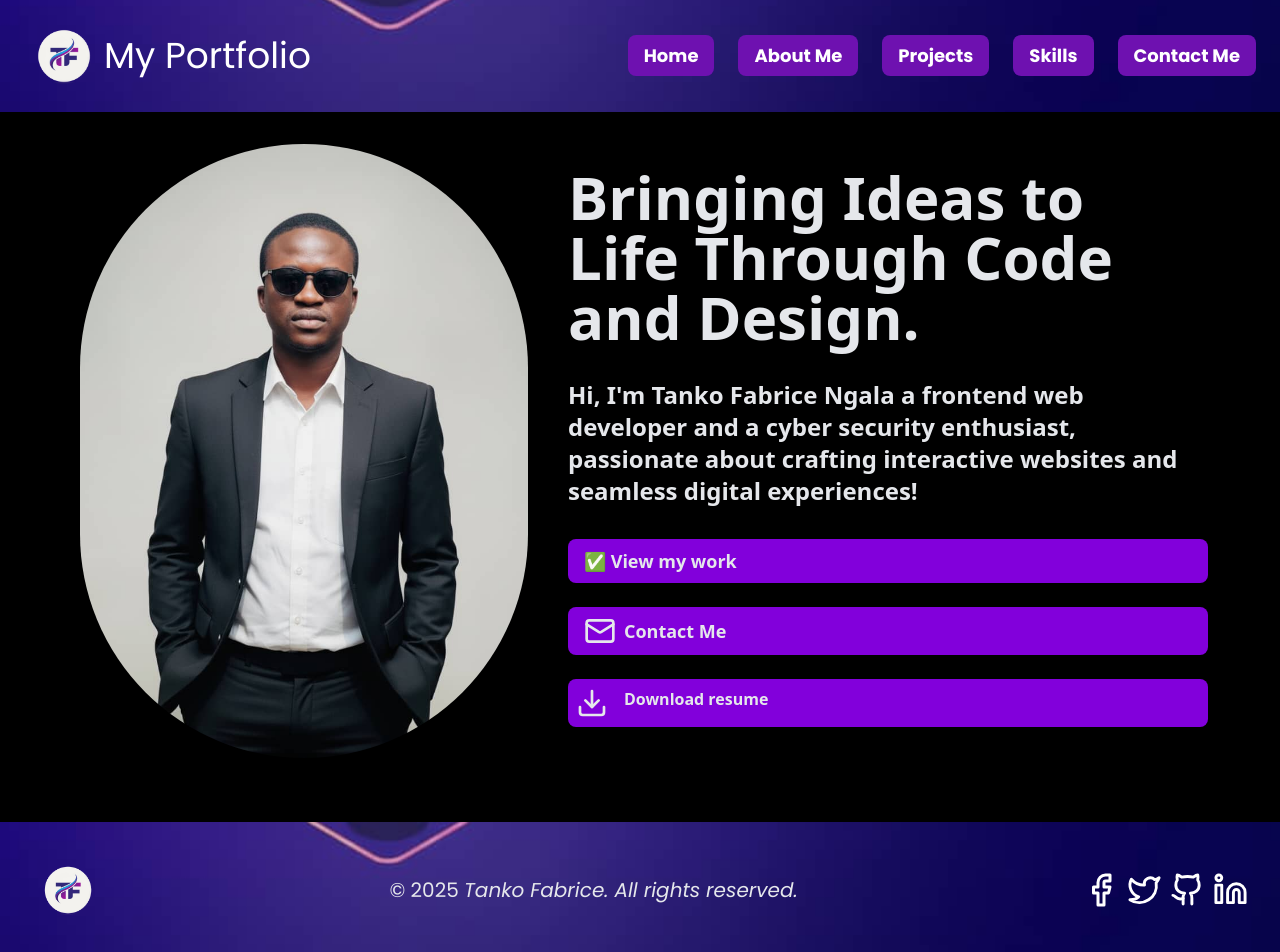
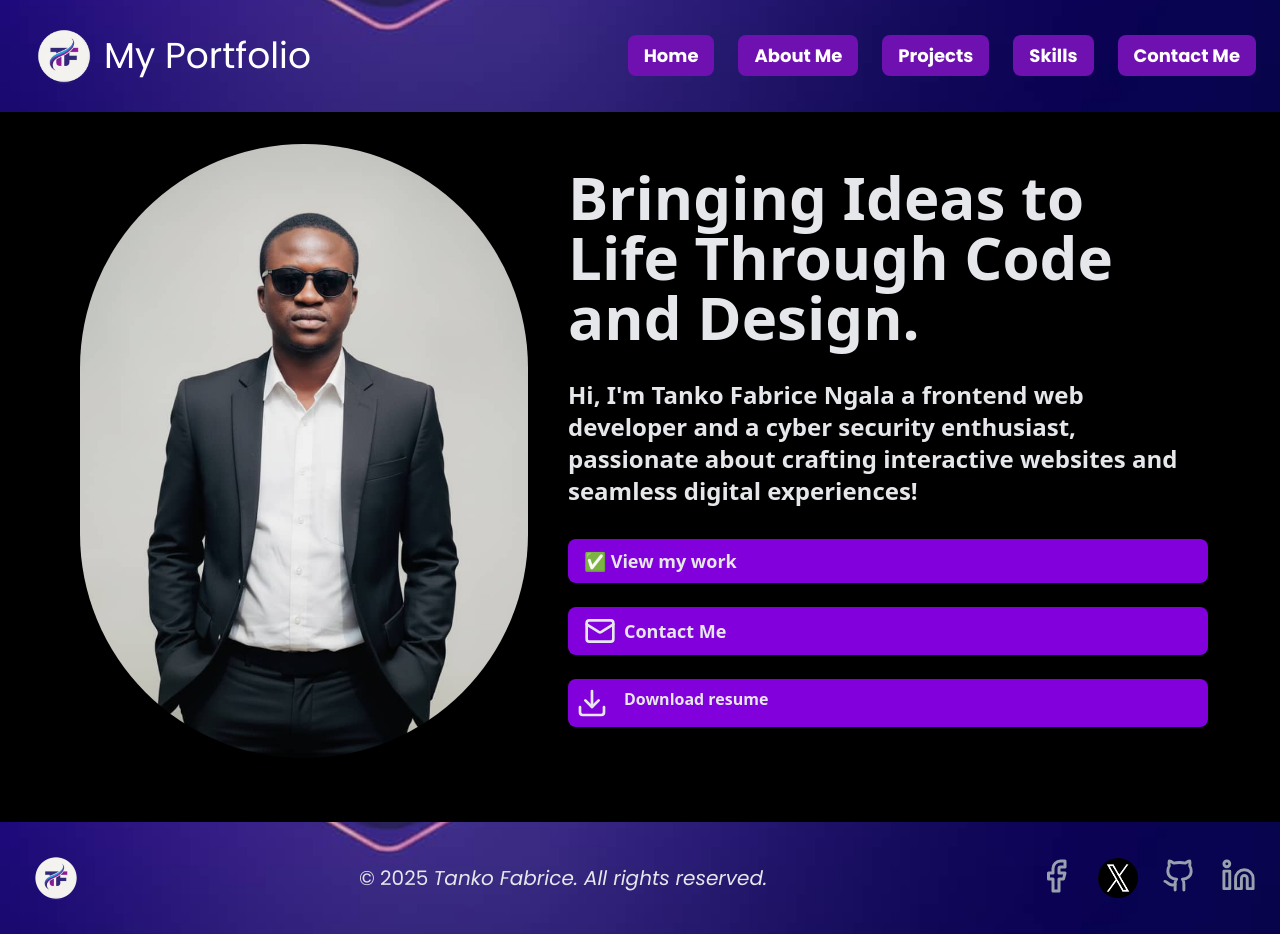
Before and after one commit to Tanko99/Tanko-Portfolio, a React (Vite) app in the folder tanko-ngala/: page / in a window 1280 px wide. Shown: the top 952 px of the page. Built offline with nearby package versions, Linux system fonts and the light colour scheme.

Commit message:
footer; styled and x(twitter) i con added

```diff
--- a/tanko-ngala/src/components/Footer.jsx
+++ b/tanko-ngala/src/components/Footer.jsx
@@ -1,21 +1,24 @@
-import { Facebook, Linkedin, Twitter, Github } from "lucide-react";
+import { Facebook, Linkedin,  Github } from "lucide-react";
 import logo from '../assets/logo.png';
 import background from '../assets/bg-pic.jpg';
+import icon from '../assets/x-icon.png';
+
 
 function Footer(){
     return (
         <footer style={{backgroundImage: `url(${background})`}} className="bg-cover
-        bg-center bg-no-repeat  mt-16 p-8 font-poppins text=yellow-200 flex md:flex-row flex-col items-center justify-between" >
-            <img src={logo} alt="my personal logo"  className="w-18 h-18 rounded-full" />
+        bg-center bg-no-repeat  mt-16 px-6 py-6 font-poppins text-gray-200 flex flex-col md:flex-row
+        md:items-center  md:justify-between md:gap-0 gap-4" >
+            <img src={logo} alt="my logo"  className="w-16 h-16 rounded-full" />
             <p className="text-sm  md:text-xl sm:text-lg text-center md:text-right">
                 &copy; {new Date().getFullYear()} <em>Tanko Fabrice. All rights reserved.</em>
              </p>
-            <div className="flex text-white  gap-2">
+            <div className="flex justify-center md:justify-start / md:justify-end text-gray-400  gap-4 md:gap-6">
                 <a href="https://www.facebook.com/share/17gMMJNHhP/" target="_blank" rel="noopener nooreferrer">
                     <Facebook size={36}  />
                 </a>
                 <a href="https://x.com/tanko_fabrice" target="_blank" rel="noopener noreferrer">
-                    <Twitter size={35}  />
+                    <img src={icon} alt="x(twitter) icon" className="w-10 h-10 rounded-full" />
                 </a>
                 <a href="https://github.com/Tanko99/" target="_blank" rel="noopener noreferrer">
                     <Github size={35}  />
```
Also changed, not shown: tanko-ngala/src/assets/x-icon.png (added).
